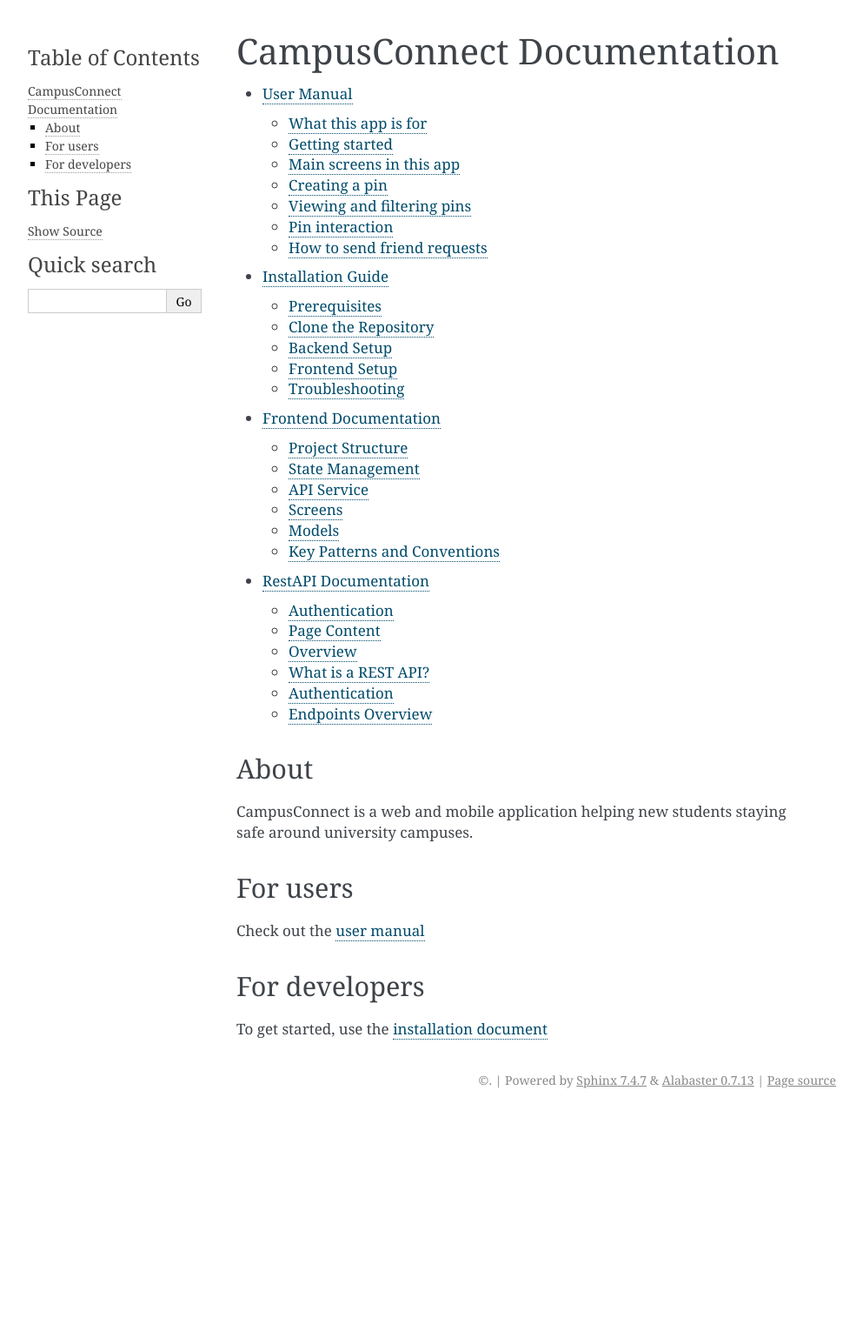
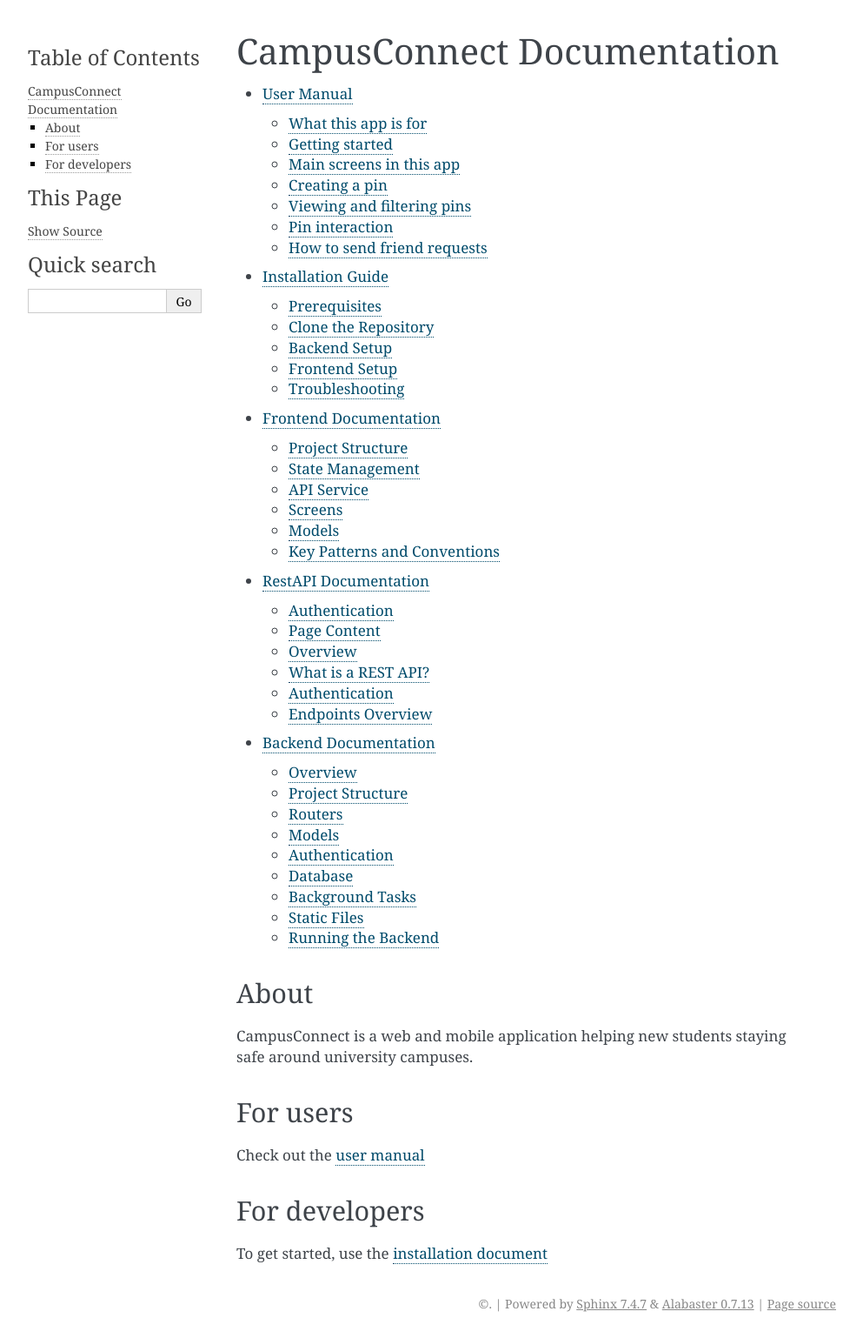
Before and after one commit to InterMaus1154/uop_setap_cw, a Sphinx documentation site: the page built from docs/index.md, in a window 1280 px wide. Shown: the whole page at 87% size, without its empty margins (148-1141 px from the left). Built offline with Sphinx 7.4.7, drawn with Linux system fonts in a browser that asks for light colours; before the commit the page ends 1281 px from its top, so only the background shows below that; some of the changed lines change nothing that is shown.

Commit message:
added backend documentation index.md

````diff
--- /dev/null
+++ b/docs/backend/index.md
@@ -0,0 +1,93 @@
+# Backend Documentation
+
+This document covers the CampusConnect backend — its structure and how the pieces fit together. It is aimed at developers working on or reviewing the backend codebase.
+
+## Overview
+
+The backend is a REST API built with [FastAPI](https://fastapi.tiangolo.com/) and [SQLAlchemy](https://www.sqlalchemy.org/), running on Python 3.12+. It stores data in a PostgreSQL database and is consumed by the CampusConnect Flutter frontend.
+
+## Project Structure
+
+```
+backend/
+├── main.py          # App entry point — routers, middleware, config
+├── database/        # Database engine, migrations, and seed data
+├── models/          # SQLAlchemy ORM models (one per database table)
+├── schemas/         # Pydantic request/response schemas
+├── routes/          # FastAPI routers (one file per resource)
+├── middleware/      # Authentication
+├── checkpins/       # Background task: auto-expire old pins
+├── alembic/         # Database migration history
+├── uploads/         # Uploaded pin images
+└── tests/           # pytest tests
+```
+
+## Routers
+
+Each resource has its own router file under `routes/`. All routers are registered in `main.py`.
+
+| File | URL Prefix | Description |
+|------|-----------|-------------|
+| `routes/auth.py` | `/auth` | Login, logout, and invitation-code login |
+| `routes/users.py` | `/users` | User profiles, search, and account management |
+| `routes/pins.py` | `/pins` | Create, read, update, delete, react to, and report pins |
+| `routes/categories.py` | `/categories` | Category, category level, and subcategory listings |
+| `routes/friends.py` | `/friends` | Friend requests and relationship management |
+| `routes/invitations.py` | `/invitation-codes` | Generate and list guest invitation codes |
+| `routes/user_locations.py` | `/user-locations` | GPS location sharing between friends |
+| `routes/user_locations.py` | `/location-permissions` | Per-friend location sharing permissions |
+
+## Models
+
+Models are Python classes that map to PostgreSQL tables. They are defined using SQLAlchemy and live in `models/`. See [models.md](models.md) for a full breakdown of every model and its fields.
+
+## Authentication
+
+Authentication is handled by two dependency functions in `middleware/auth.py`. Routes that require a logged-in user use `require_auth`. Routes that work with or without a login (e.g. viewing pins) use `optional_auth`. See the [API documentation](../api/index.md) for which endpoints require authentication.
+
+## Database
+
+The `database/` folder contains the SQLAlchemy setup and helper scripts:
+
+| File | Description |
+|------|-------------|
+| `db.py` | Database connection and session setup |
+| `migrate.py` | Drops and recreates all tables |
+| `seed.py` | Inserts test data |
+| `ms.py` | Runs migrate and seed together |
+
+## Background Tasks
+
+`checkpins/checkpinactivity.py` is a background task that runs while the server is live. It automatically marks pins as inactive once their expiry time has passed, so they no longer appear in the `GET /pins` response.
+
+## Static Files
+
+Pin images uploaded through `POST /pins` are saved to `uploads/pins/` and served publicly at `/uploads/pins/<filename>`.
+
+## Running the Backend
+
+From inside the `backend/` directory:
+
+**Install dependencies**
+```bash
+pip install -r requirements.txt
+```
+
+**Configure environment variables** — copy `.env.example` to `.env` and fill in your values:
+
+| Variable | Description | Example |
+|----------|-------------|---------|
+| `DATABASE_URL` | PostgreSQL connection string | `postgresql://user:pass@localhost:5432/campus_connect` |
+| `BASE_URL` | Public URL of the backend (used to build image URLs) | `http://localhost:8000` |
+
+**Set up the database** (drops existing data and seeds test data)
+```bash
+python database/ms.py
+```
+
+**Start the server**
+```bash
+uvicorn main:app --reload --port=8000
+```
+
+The API will be available at `http://localhost:8000` and the auto-generated docs at `http://localhost:8000/docs`.
--- a/docs/index.md
+++ b/docs/index.md
@@ -6,6 +6,7 @@
 installation
 frontend/index
 api/index
+backend/index
 ```
 
 ## About
````
